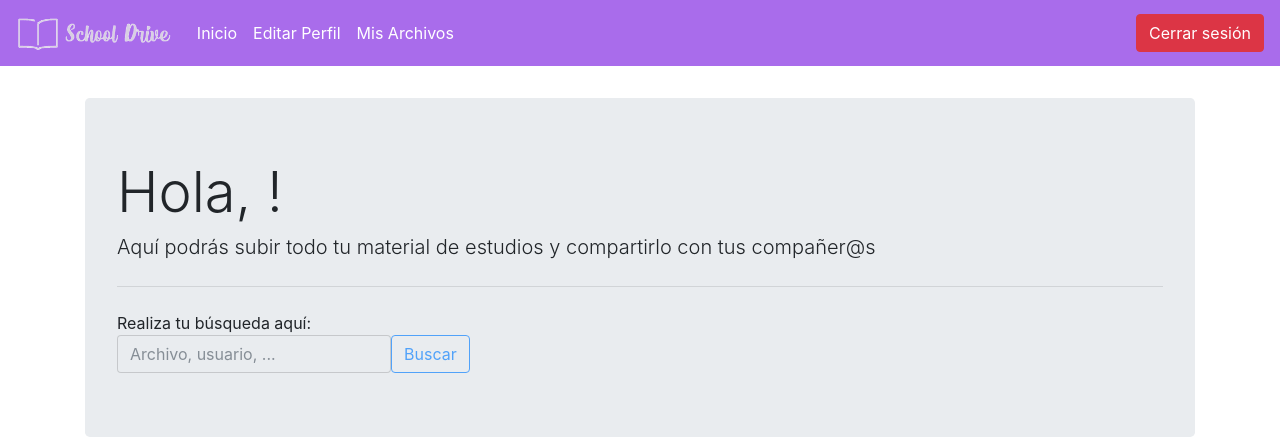
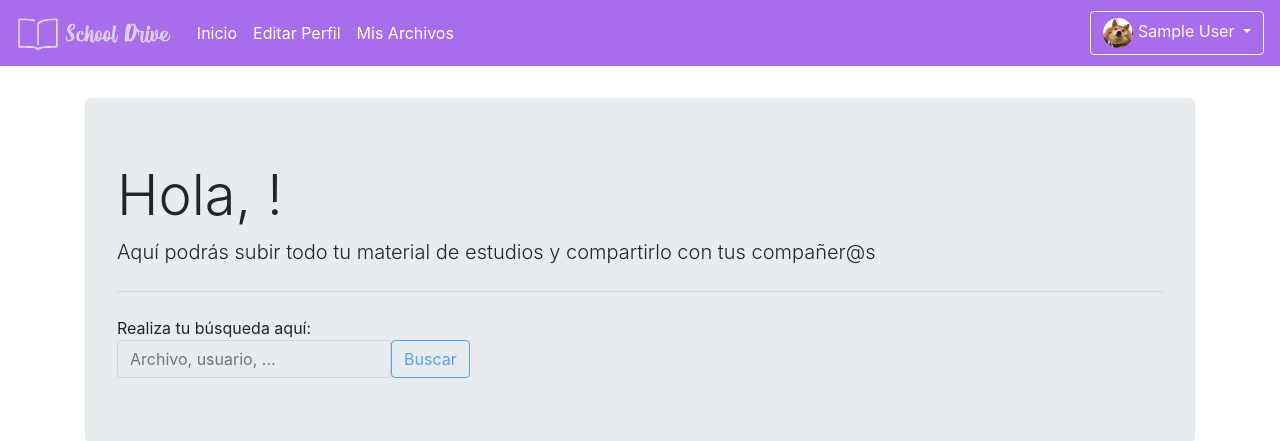
Before and after one commit to DCC-CC4401/SchoolDrive, a Django app: page / in a window 1280 px wide. Shown: the top 441 px of the page. Run offline with Django 3.2, Linux system fonts and the light colour scheme; the visitor is signed in with stand-in values (Sample User, id 1); some libraries are stand-ins or nearby versions.

Commit message:
Borrar Archivos
Se pueden borrar :)

```diff
--- a/drive/static/drive/css/style.css
+++ b/drive/static/drive/css/style.css
@@ -201,3 +201,29 @@ text-decoration:none;
   border-color: lightgray;
   border-style: solid;
 }
+
+.imageicon {
+  object-fit: cover;
+  width: 120%;
+  height: 120%;
+  margin-top: -15px;
+  margin-left: -20px;
+}
+
+.contenedor{
+  position: relative;
+  /* display: inline-block; */
+  /* text-align: center; */
+}
+
+.texto-encima{
+  position: absolute;
+  top: 10px;
+  left: 10px;
+}
+.profileicon {
+  object-fit: cover;
+  width: 30px;
+  height: 30px;
+  border-radius: 100%;
+}
--- a/drive/templates/drive/menu.html
+++ b/drive/templates/drive/menu.html
@@ -3,14 +3,17 @@
 <head>
     <meta charset="UTF-8">
     <title>{% block title %}{% endblock %}</title>
-    <link rel="stylesheet" href="https://maxcdn.bootstrapcdn.com/bootstrap/4.0.0-beta/css/bootstrap.min.css" integrity="sha384-/Y6pD6FV/Vv2HJnA6t+vslU6fwYXjCFtcEpHbNJ0lyAFsXTsjBbfaDjzALeQsN6M" crossorigin="anonymous">
+    <link rel="stylesheet" href="https://maxcdn.bootstrapcdn.com/bootstrap/4.0.0/css/bootstrap.min.css" integrity="sha384-Gn5384xqQ1aoWXA+058RXPxPg6fy4IWvTNh0E263XmFcJlSAwiGgFAW/dAiS6JXm" crossorigin="anonymous">
     <link rel="stylesheet" type="text/css" href="https://maxcdn.bootstrapcdn.com/font-awesome/4.7.0/css/font-awesome.min.css">
     {% load static %}
     <link rel="stylesheet"  href="{% static 'drive/css/style.css' %}">
     <script src="https://code.jquery.com/jquery-3.4.1.slim.min.js" integrity="sha384-J6qa4849blE2+poT4WnyKhv5vZF5SrPo0iEjwBvKU7imGFAV0wwj1yYfoRSJoZ+n" crossorigin="anonymous"></script>
-    <script src="https://cdn.jsdelivr.net/npm/popper.js@1.16.0/dist/umd/popper.min.js" integrity="sha384-Q6E9RHvbIyZFJoft+2mJbHaEWldlvI9IOYy5n3zV9zzTtmI3UksdQRVvoxMfooAo" crossorigin="anonymous"></script>
+    <!-- <script src="https://cdn.jsdelivr.net/npm/popper.js@1.16.0/dist/umd/popper.min.js" integrity="sha384-Q6E9RHvbIyZFJoft+2mJbHaEWldlvI9IOYy5n3zV9zzTtmI3UksdQRVvoxMfooAo" crossorigin="anonymous"></script> -->
     <script src="https://stackpath.bootstrapcdn.com/bootstrap/4.4.1/js/bootstrap.min.js" integrity="sha384-wfSDF2E50Y2D1uUdj0O3uMBJnjuUD4Ih7YwaYd1iqfktj0Uod8GCExl3Og8ifwB6" crossorigin="anonymous"></script>
-    <script src="https://ajax.googleapis.com/ajax/libs/jquery/1.10.2/jquery.min.js"></script>
+    <!-- <script src="https://ajax.googleapis.com/ajax/libs/jquery/1.10.2/jquery.min.js"></script> -->
+    <script src="https://code.jquery.com/jquery-3.2.1.slim.min.js" integrity="sha384-KJ3o2DKtIkvYIK3UENzmM7KCkRr/rE9/Qpg6aAZGJwFDMVNA/GpGFF93hXpG5KkN" crossorigin="anonymous"></script>
+    <script src="https://cdnjs.cloudflare.com/ajax/libs/popper.js/1.12.9/umd/popper.min.js" integrity="sha384-ApNbgh9B+Y1QKtv3Rn7W3mgPxhU9K/ScQsAP7hUibX39j7fakFPskvXusvfa0b4Q" crossorigin="anonymous"></script>
+    <!-- <script src="https://maxcdn.bootstrapcdn.com/bootstrap/4.0.0/js/bootstrap.min.js" integrity="sha384-JZR6Spejh4U02d8jOt6vLEHfe/JQGiRRSQQxSfFWpi1MquVdAyjUar5+76PVCmYl" crossorigin="anonymous"></script> -->
 </head>
 <body>
     <nav class="navbar navbar-expand-lg navbar-light" style="background-color:#A96CEB;">
@@ -69,9 +72,26 @@
                 <button type="submit" type="button" name="login" class="btn btn-outline-light mb-2" id="button_log">Ingresar</button>
 
                 {% else %}
-                <a href="{% url 'logout' %}" class="btn btn-danger">Cerrar sesión </a>
-
-            {% endif %}
+                <!-- <a href="{% url 'logout' %}" class="btn btn-danger">Cerrar sesión </a> -->
+                <!-- Example single danger button -->
+                <div class="btn-group">
+                    <button type="button" class="btn btn-outline-light dropdown-toggle" data-toggle="dropdown" aria-haspopup="true" aria-expanded="false">
+                        {% if user.avatar %}
+                            <img src="{{ user.avatar.url }}" class="profileicon">
+                        {% else %}
+                            <img src="{% static 'drive/img/doggo.jpg' %}" class="profileicon">
+                        {% endif %}
+                        {{ user.first_name }} {{ user.last_name }}
+                    </button>
+                    <div class="dropdown-menu dropdown-menu-right" style="margin-left: -20%;">
+                        <div class="dropdown-header">
+                            {{ user.apodo }} <br>
+                            {{ user.email }}
+                        </div>
+                      <a class="dropdown-item" href="{% url 'logout' %}" type="button">Cerrar Sesión</a>
+                    </div>
+                </div>
+                {% endif %}
             </form>
         </div>
       </nav>
@@ -110,5 +130,4 @@
 
     <main>{% block content %}{% endblock %}</main>
 
-
 </html>
--- a/drive/views.py
+++ b/drive/views.py
@@ -4,22 +4,20 @@ from django.contrib.auth.decorators import login_required
 from django.http import HttpResponseRedirect
 from django.shortcuts import render,redirect
 from .models import User, Archivo, Carpeta
-#from .models import Task, Category
 from datetime import *
 import os
 
 BASE_DIR = os.path.dirname(os.path.abspath(__file__))
-MEDIA_ROOT = os.path.join(BASE_DIR, 'media')
-#El Index lo documente por ahora para el todolist, pero de ahi lo cambiamos, no lo quiero borrar porque a futuro
-#   puede ser util tenerlo.
+AVATAR_ROOT = os.path.join(BASE_DIR, 'media/avatars')
+FILES_ROOT  = os.path.join(BASE_DIR, 'media/archivos')
+# El Index lo documente por ahora para el todolist, pero de ahi lo cambiamos, no lo quiero borrar porque a futuro
+# puede ser util tenerlo.
 
-#Shows the index of the project. It shows different information depending if the
-#   user is authenticated or not.
-#   The user can enter information and then send a POST request to add a task to the list
-#   This method has the main functionality of the project
-def index(request): #the index view
-    #folders = Carpeta.objects.all()
-    #todos = Task.objects.filter(owner=request.user)
+# Shows the index of the project. It shows different information depending if the
+# user is authenticated or not.
+# The user can enter information and then send a POST request to add a task to the list
+def index(request): # the index view
+
     if request.method == 'GET':
         return render(request, "drive/index.html")
     if request.method == "POST": #checking if the request method is a POST
@@ -27,7 +25,7 @@ def index(request): #the index view
         if 'login' in request.POST: #Log In
             mail = request.POST['mail']
             contraseña = request.POST['contraseña']
-            print('mail:' +mail+'pass: '+contraseña) ## No loguea :c
+            #print('mail:' +mail+'pass: '+contraseña)
             usuario = authenticate(request,username=mail,password=contraseña)
             if usuario is not None:
                 login(request, usuario)
@@ -36,6 +34,7 @@ def index(request): #the index view
             else:
                 messages.error(request, 'No hubo match para los datos ingresados.')
                 return HttpResponseRedirect('/')
+
         else: #Register
             nombre = request.POST['Nombre']
             apellido =  request.POST['Apellido']
@@ -53,14 +52,14 @@ def index(request): #the index view
                 return HttpResponseRedirect('/')
             return HttpResponseRedirect('/')
 
-#Called with /logout, only available if the user is authenticated
-#   Logouts the authenticated user and shows the screen as if is not registered
+# Called with /logout, only available if the user is authenticated
+# Logouts the authenticated user and shows the screen as if is not registered
 def logout_user(request):
     logout(request)
     return HttpResponseRedirect('/')
 
-#Called with /profile, only available por aunthenticated users and shows
-#   the user information displayed in the screen
+# Called with /profile, only available por aunthenticated users and shows
+# the user information displayed in the screen
 @login_required
 def view_profile(request):
 
@@ -70,16 +69,16 @@ def view_profile(request):
     if request.method == "POST": #checking if the request method is a POST
         usuario = request.user
 
-        if 'profilepic' in request.POST: #Log In
+        if 'profilepic' in request.POST: #Edit Picture
 
             if request.FILES['adjunto']:
                 old = usuario.avatar
                 usuario.avatar  = request.FILES['adjunto']
                 usuario.avatar.name = usuario.first_name + "##" + usuario.last_name + "##" + str(datetime.now()) +".png"
                 if old != None:
-                    os.remove(os.path.join(MEDIA_ROOT, old.name))
+                    os.remove(os.path.join(AVATAR_ROOT, old.name))
 
-        else:
+        else: # Edit Info
             usuario.first_name       = request.POST['Nombre']
             usuario.last_name        = request.POST['Apellido']
             usuario.apodo            = request.POST['Apodo']
@@ -92,12 +91,11 @@ def view_profile(request):
         messages.success(request, 'Se modificaron tus datos!')
         return HttpResponseRedirect('/profile')
 
-
-    #Dejo aqui abierto por si queremos hacer un post que cambie los atributos
-    pass
-
+# Called with /files, only available por aunthenticated users and shows
+# the user files and folders
 @login_required
 def view_files(request):
+
     files = Archivo.objects.filter(usuario=request.user)
     folders = Carpeta.objects.filter(usuario=request.user)
     formatos_img = ['jpg','png','jepg','gif']
@@ -110,11 +108,10 @@ def view_files(request):
     "formatos_vid": formatos_vid, "formatos_msc":formatos_msc}
 
     if request.method == 'GET':
-        return render(request, "drive/datafiles.html",diccionario)
+        return render(request, "drive/datafiles.html", diccionario)
 
     if request.method == "POST": #checking if the request method is a POST
-
-        if request.FILES['archivo']:
+        if 'Upload_file' in request.POST and  request.FILES['archivo']:
             archivo = request.FILES['archivo'] # archivo
             carpeta_name = request.POST['folder']  # seleccionar carpeta
             nombre  = request.POST['nombre']
@@ -130,6 +127,25 @@ def view_files(request):
             # Modifica valores
             return HttpResponseRedirect('/files')
             messages.success(request, 'Archivo subido!')
+
+        elif 'deleteFiles' in request.POST:
+            toDelete = []
+            for element in request.POST:
+                toDelete.append(element)
+            toDelete = toDelete[2:] #Primeros 2 elementos no importan
+            filesToDelete = []
+            for fileRoute in toDelete:
+                folder = fileRoute.split("/")[0]
+                rest   = fileRoute.split("/")[1]
+                f_name = rest.split(".")[0]
+                formato= rest.split(".")[1]
+                archivo = Archivo.objects.get(nombre=f_name,formato=formato,usuario=request.user,carpeta=folder)
+                archivo.delete()
+                os.remove(os.path.join(FILES_ROOT, f_name+"."+formato))
+                print(archivo.nombre+" borrado satisfactoriamente :)")
+            messages.success(request, 'Archivos borrados!')
+            return HttpResponseRedirect('/files')
+
         # editar avatar
     #Dejo aqui abierto por si queremos hacer un post que cambie los atributos
     pass
```
Also changed, not shown: drive/templates/drive/datafiles.html (+27 -12 lines), drive/media/archivos/77a8d552e2b48c1876cede11a7d89c95.jpg (deleted), drive/media/archivos/h-4zJ8nZ_400x400.jpg (deleted), drive/media/archivos/índice.jpg (deleted), drive/migrations/0010_auto_20200622_0054.py (added).
